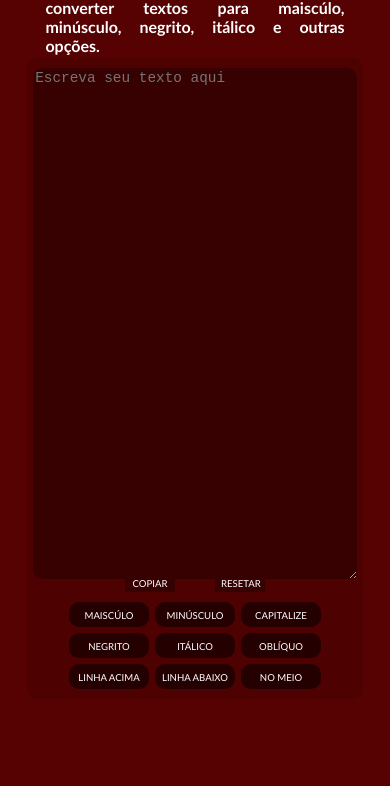
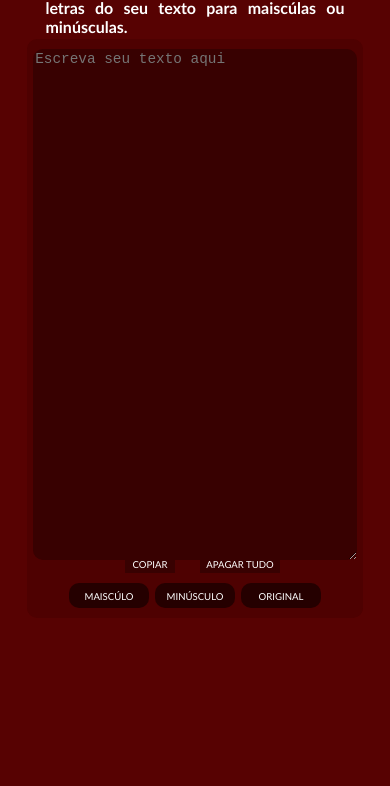
Before and after one commit to josjunior/convertext, a plain HTML site: page index.html in a window 390 px wide. Shown: the part 50-836 px from the top of the page. Drawn offline with Linux system fonts and the light colour scheme.

Commit message:
Melhorias no layout

```diff
--- a/index.html
+++ b/index.html
@@ -1,9 +1,9 @@
 <!DOCTYPE html>
 <html lang="pt-BR">
   <head>
-    <title>ConverText - Converter textos Maiscúlo Minúsculo e Mais</title>
-    <meta name="description" content="Conveter textos para Maiscúlo Minúsculo Capitalize Uppercase Lowercase Negrito Itálico Oblíquo Linha acima Linha abaixo Linha no meio">
-    <meta name="keywords" content="converter, textos, maiscúlo, minúsculo, Uppercase, Lowercase, negrito, Bold, itálico, oblíquo, palavras, letras, Linha">
+    <title>ConverText - Converter texto para Maiscúlo ou Minúsculo</title>
+    <meta name="description" content="Conveter textos para Maiscúlo Minúsculo Uppercase Lowercase Converta as letras do seu texto para maiscúlas ou minúsculas.">
+    <meta name="keywords" content="converter, textos, maiscúlo, minúsculo, Uppercase, Lowercase, palavras, letras, Linha">
     <meta name="author" content="José Júnior">
     <meta charset="UTF-8">
     <meta name="viewport" content="width=device-width, initial-scale=1.0">
@@ -14,36 +14,26 @@
   <body>
     <header class="header">
       <h1>ConverText</h1>
-      <h2>Bem vindo ao ConverText, Aqui você pode converter textos para maiscúlo, minúsculo, negrito, itálico e outras opções.</h2>
+      <h2>Bem vindo ao ConverText, Converta as letras do seu texto para maiscúlas ou minúsculas.</h2>
     </header>
     <main>
       <section class="convert-section">
-        <textarea type="text" class="text_area" id="text_area" style="width:95%; height:60vh;" placeholder="Escreva seu texto aqui"></textarea>
+        <div id="copied" class="copied_txt">
+          <p>Copiado!</p>
+        </div>
+        <textarea type="text" class="text_area" autofocus id="text_area" style="width:95%; height:60vh;" placeholder="Escreva seu texto aqui"></textarea>
         <div class="copyreload_b_div">
           <div class="copy_div">
             <button class="copy_button" onclick='copiedTxt()' id="copy">Copiar</button>
           </div>
           <div class="reload_div">
-            <button class="reload_button" onclick='window.location.reload()'>Resetar</button>
+            <button class="reload_button" onclick='window.location.reload()'>Apagar Tudo</button>
           </div>
-        </div>
-        <div id="copied" class="copied_txt">
-          <p>Copiado!</p>
         </div>
         <div class="tt_div">
           <button onclick='convUpper()'>Maiscúlo</button>
           <button onclick='convLower()'>Minúsculo</button>
-          <button onclick='convCapi()'>Capitalize</button>
-        </div>
-        <div class="ts_div">
-          <button onclick="bold()">Negrito</button>
-          <button onclick="italic()">Itálico</button>
-          <button onclick="oblique()">Oblíquo</button>
-        </div>
-        <div class="td_div">
-          <button onclick="overLine()">Linha Acima</button>
-          <button onclick="underLine()">Linha Abaixo</button>
-          <button onclick="lineThrough()">No Meio</button>
+          <button onclick='convNormal()'>Original</button>
         </div>
       </section>
     </main>
--- a/scripts/script.js
+++ b/scripts/script.js
@@ -26,28 +26,6 @@ function convUpper() {
 function convLower() {
   let textLower = document.getElementById('text_area').style.textTransform = 'lowercase';
 }
-function convCapi() {
-  let textCapi = document.getElementById('text_area').style.textTransform = 'capitalize';
+function convNormal() {
+  let textCapi = document.getElementById('text_area').style.textTransform = 'none';
 }
-
-// Text Decoration
-function overLine() {
-  let textOverline = document.getElementById('text_area').style.textDecoration = 'overline';
-}
-function underLine() {
-  let textUnderline = document.getElementById('text_area').style.textDecoration = 'underline';
-}
-function lineThrough() {
-  let textLineThrough = document.getElementById('text_area').style.textDecoration = 'line-through';
-}
-
-// Text Style
-function bold() {
-  let textBold = document.getElementById('text_area').style.fontWeight = 'bold';
-}
-function italic() {
-  let textItalic = document.getElementById('text_area').style.fontStyle = 'italic';
-}
-function oblique() {
-  let textOblique = document.getElementById('text_area').style.fontStyle = 'oblique';
-}
--- a/styles/style.css
+++ b/styles/style.css
@@ -63,6 +63,22 @@ main {
   justify-content: center;
   align-items: flex-start;
 }
+
+.convert-section div button{
+  width:120px;
+  height:50px;
+  line-height: 50px;
+  background-color:rgb(37, 0, 0);
+  color:white;
+  border-style:none;
+  border-radius:10px;
+  margin:3px;
+  font-family: 'Gill Sans', 'Gill Sans MT', Calibri, 'Trebuchet MS', sans-serif;
+  font-size:1.10rem;
+  text-transform: uppercase;
+}
+
+
 /* copy reload div */
 .convert-section .copyreload_b_div {
   width: 100%;
@@ -93,26 +109,13 @@ main {
 }
 .convert-section .reload_div .reload_button {
   background-color:rgb(56, 1, 1);
-  width:90px;
+  width:110px;
   height:40px;
   line-height: 35px;
   font-size:1rem;
   border-radius:0;
 }
 
-.convert-section div button{
-  width:120px;
-  height:50px;
-  line-height: 50px;
-  background-color:rgb(37, 0, 0);
-  color:white;
-  border-style:none;
-  border-radius:10px;
-  margin:3px;
-  font-family: 'Gill Sans', 'Gill Sans MT', Calibri, 'Trebuchet MS', sans-serif;
-  font-size:1.10rem;
-  text-transform: uppercase;
-}
 
 /* copied txt */
 .convert-section .copied_txt {
@@ -120,6 +123,8 @@ main {
   text-align: center;
   font-size:1rem;
   font-family: Arial, Helvetica, sans-serif;
+  font-weight:bold;
+  color:rgb(212, 212, 212);
 }
 
 
@@ -184,7 +189,7 @@ main {
     margin-bottom:-20px;
   }
   .convert-section .reload_div .reload_button {
-    width:70px;
+    width:100px;
     height:20px;
     line-height:15px;
     font-size:0.80rem;
@@ -210,7 +215,7 @@ main {
   margin-bottom:-25px;
 }
   .convert-section .reload_div .reload_button {
-    width:50px;
+    width:80px;
     height: 15px;
     line-height:10px;
     font-size:0.60rem;
```
